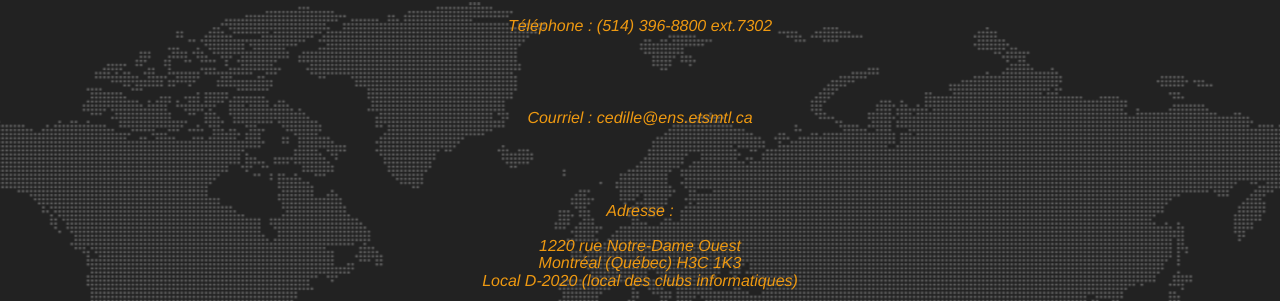
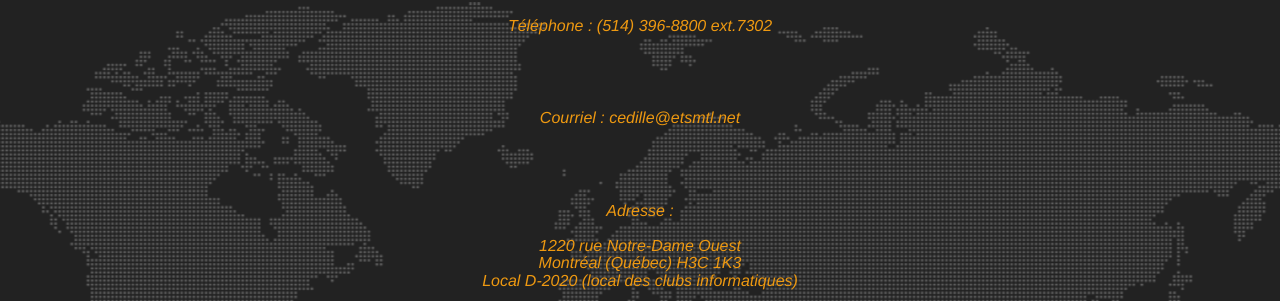
Before and after one commit to ClubCedille/clubcedille.github.io, a Jekyll site: the page built from index.html, in a window 1280 px wide and 900 px high, scrolled down 6690 px. Shown: the part 151-452 px from the top of the window. Built offline with Jekyll 4.4.1, drawn with Linux system fonts in a browser that asks for light colours; some web fonts are replaced.

Commit message:
Changement de courriel

```diff
--- a/_data/fr/contact.yml
+++ b/_data/fr/contact.yml
@@ -7,7 +7,7 @@ contact_informations:
     value: (514) 396-8800 ext.7302
   email:
     title: Courriel
-    value: cedille@ens.etsmtl.ca
+    value: cedille@etsmtl.net
 
 address:
   title: Adresse
```
